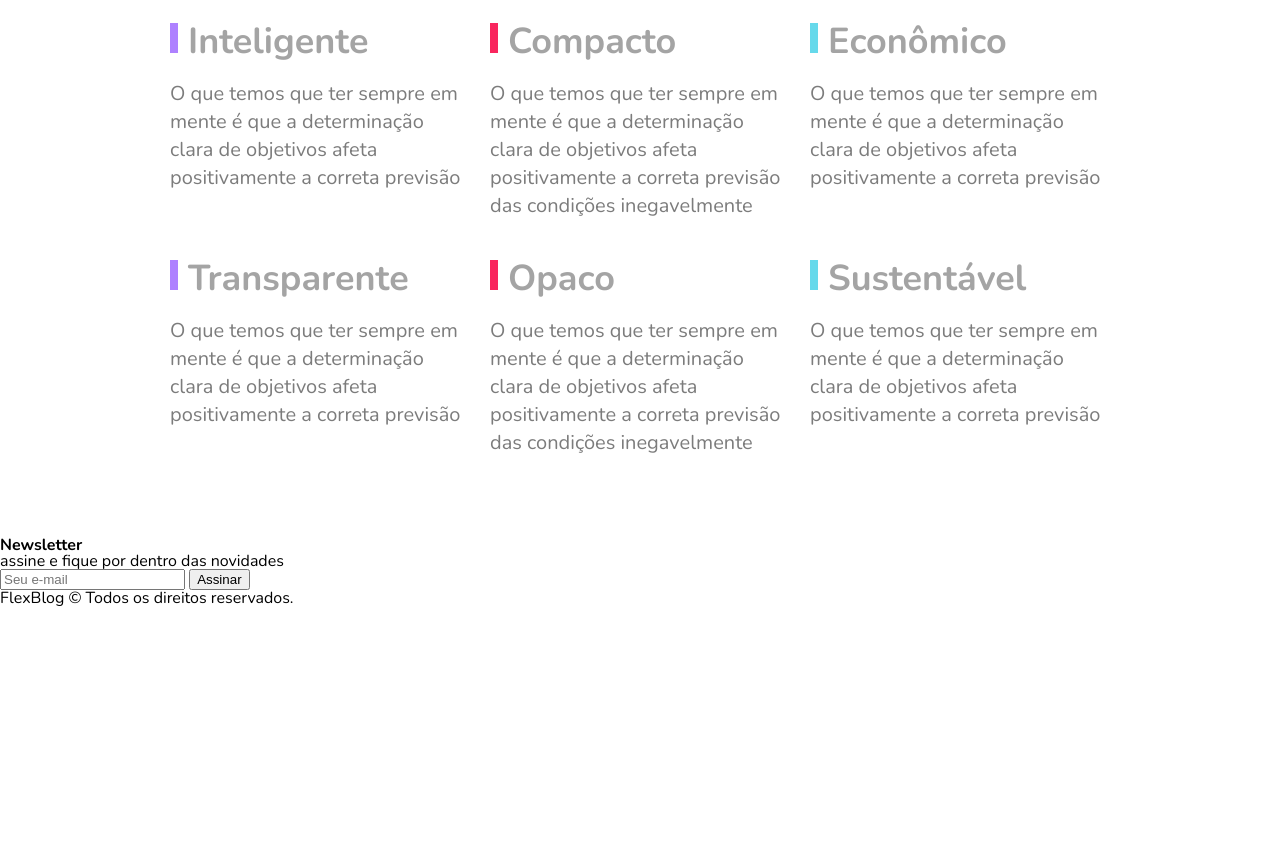
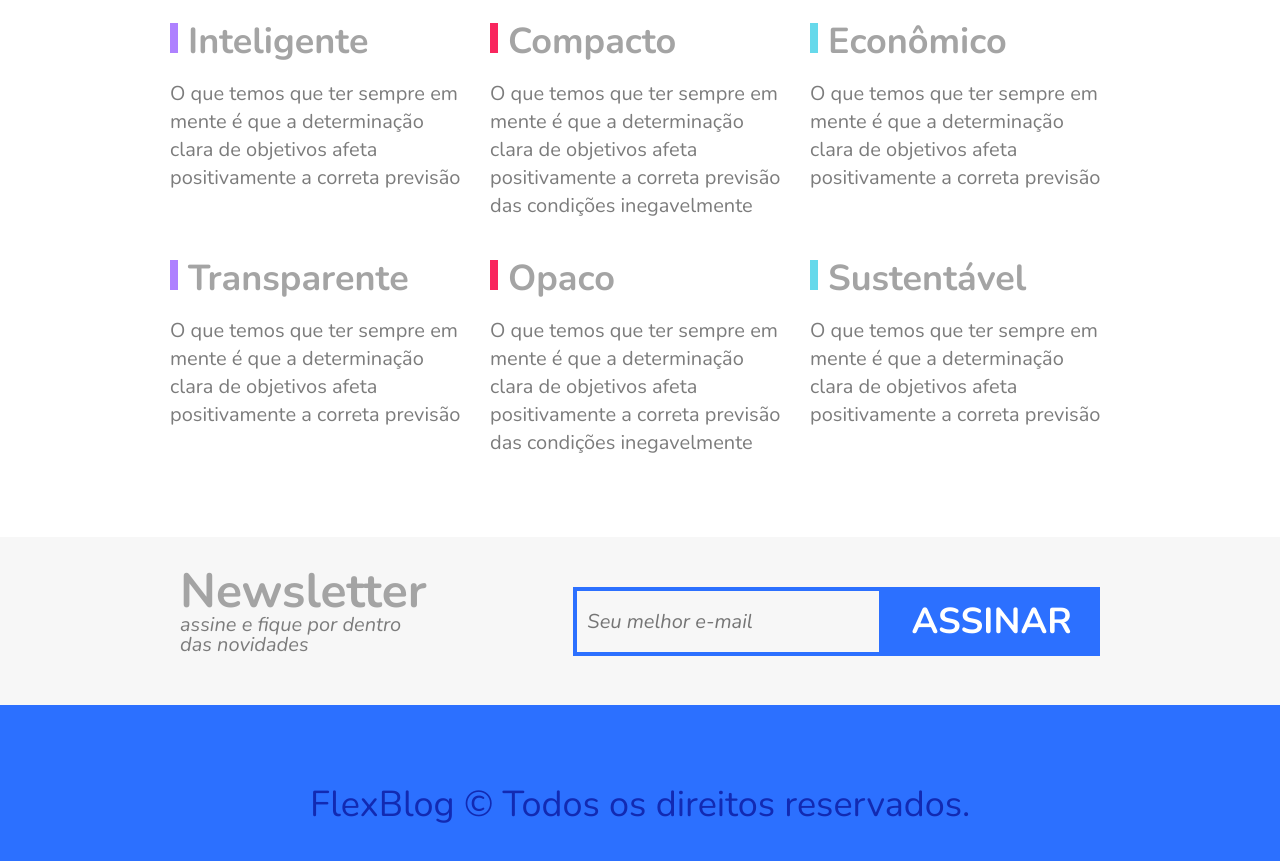
Before and after one commit to arthur-meireles/FlexBlog, a plain HTML site: page index.html in a window 1280 px wide. Shown: the part 2482-3343 px from the top of the page. Before the commit the page ends 3091 px from the top, so only its background shows below. Drawn offline with nearby package versions, Linux system fonts and the light colour scheme.

Commit message:
Estilizando Footer

```diff
--- a/css/style.css
+++ b/css/style.css
@@ -1,5 +1,5 @@
 body{
-    font-family:Nunito;
+    font-family: "Nunito", Helvetica, Arial, sans-serif;
     font-weight: 400;
 }
 
@@ -54,6 +54,7 @@ img {
     justify-content: space-between;
     align-items: center;
 }
+
 .menu a {
     color: white;
 }
@@ -300,4 +301,93 @@ img {
     color: #7c7c7c;
 }
 
-/* Footer */
+/* Newsletter */
+
+.newsletter {
+    background: #f7f7f7;
+
+}
+
+.newsletter-div {
+    max-width: 960px;
+    margin: 0 auto;
+    display: flex;
+    flex-wrap: wrap;
+    padding: 10px;
+    padding-top: 30px;
+    padding-bottom: 30px;
+    justify-content: space-between;
+}
+
+.newsletter-info{
+    flex:1 1 260px;
+    padding-left: 10px;
+    padding-right: 40px;
+    padding-bottom: 20px;
+}
+
+.newsletter-info h1 {
+   font-size: 3em;
+   color: #a4a4a4;
+}
+
+.newsletter-info p {
+    font-size: 1.25em;
+    font-style: italic;
+    max-width: 230px;
+    color: #7c7c7c;
+}
+
+.newsletter-form {
+    flex: 2 1 260px;
+    margin: 0px 10px;
+    align-self: center;
+    display: flex;
+    flex-wrap: wrap;
+}
+
+.newsletter-form input {
+    flex: 3 1 260px;
+    font-size: 1.25em;
+    font-style: italic;
+    font-family: "Nunito", Helvetica, Arial, sans-serif;
+    border: 4px solid #2c70ff;
+    background: transparent;
+    padding: 15px 10px;
+    margin: 0px;
+    border-radius: 0px;
+}
+
+.newsletter-form button {
+    flex: 1 1 200px;
+    font-family: "Nunito", Helvetica, Arial, sans-serif;
+    font-size: 2.25em;
+    font-weight: bold;
+    text-transform: uppercase;
+    background: #2c70ff;
+    color: white;
+    margin: 0;
+    cursor: pointer;
+    border: 0px;
+    padding: 10px 10px;
+}
+@media (max-width: 600px){
+    newsletter-form button {
+    font-size: 1.5em;
+    }
+}
+
+/*Footer*/
+.footer{
+    display: flex;
+    height: 200px;
+    background: #2c70ff;
+    align-items: center;
+}
+
+.footer p {
+     flex: 1;
+     text-align: center;
+     font-size: 2.25em;
+     color: #122ab2
+}
--- a/index.html
+++ b/index.html
@@ -172,14 +172,16 @@
 		</section>
 
 		<section class="newsletter">
+			<div class="newsletter-div">
 				<div class="newsletter-info">
 					<h1>Newsletter</h1>
 					<p>assine e fique por dentro das novidades</p>
 				</div>
 				<form class="newsletter-form">
-				<input type="text" placeholder="Seu e-mail" />
+					<input type="text" placeholder="Seu melhor e-mail" />
 					<button type="submit">Assinar</button>
 				</form>
+			</div>
 		</section>
 
 		<footer class="footer">
```
Lines whose indentation alone changed are shown as unchanged.
